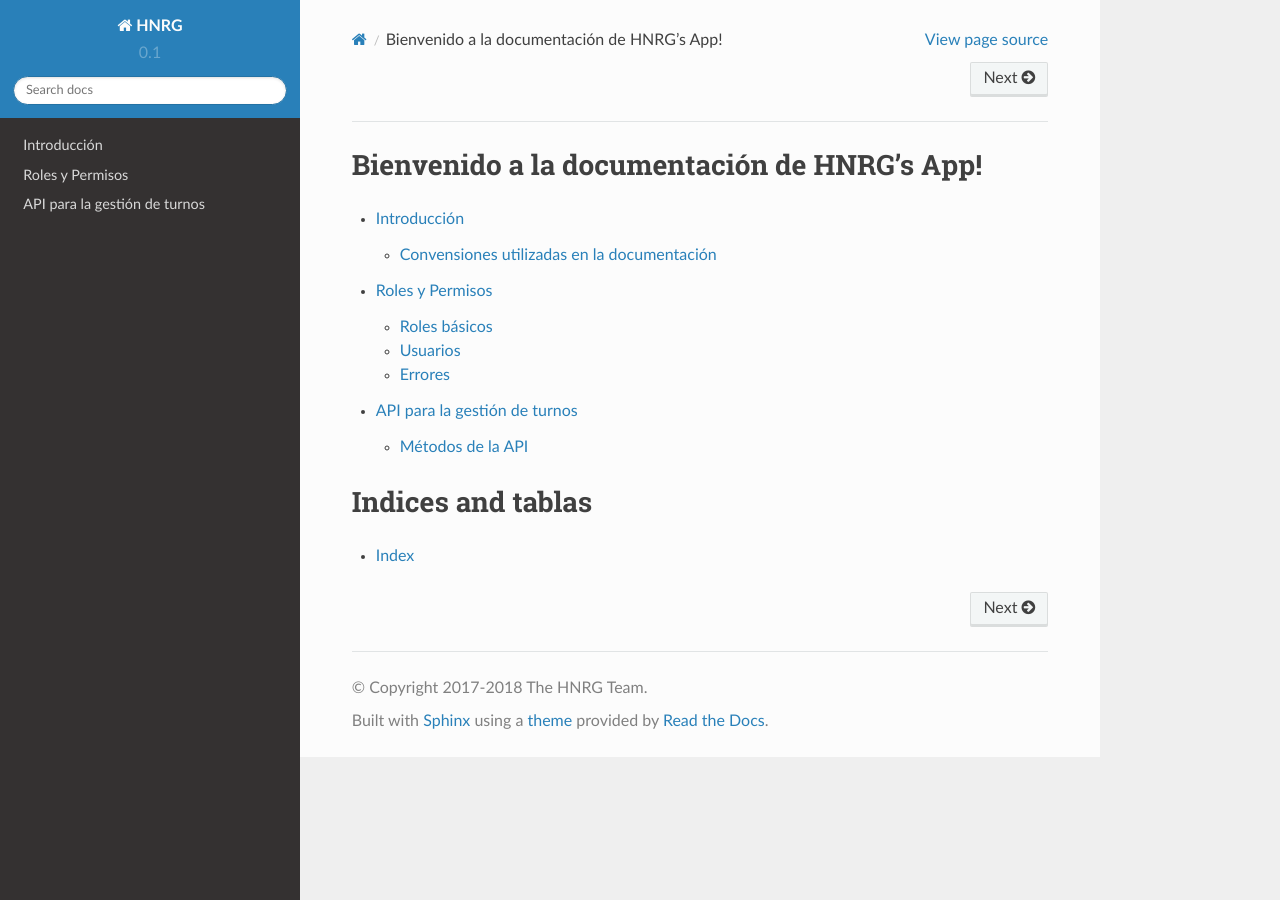
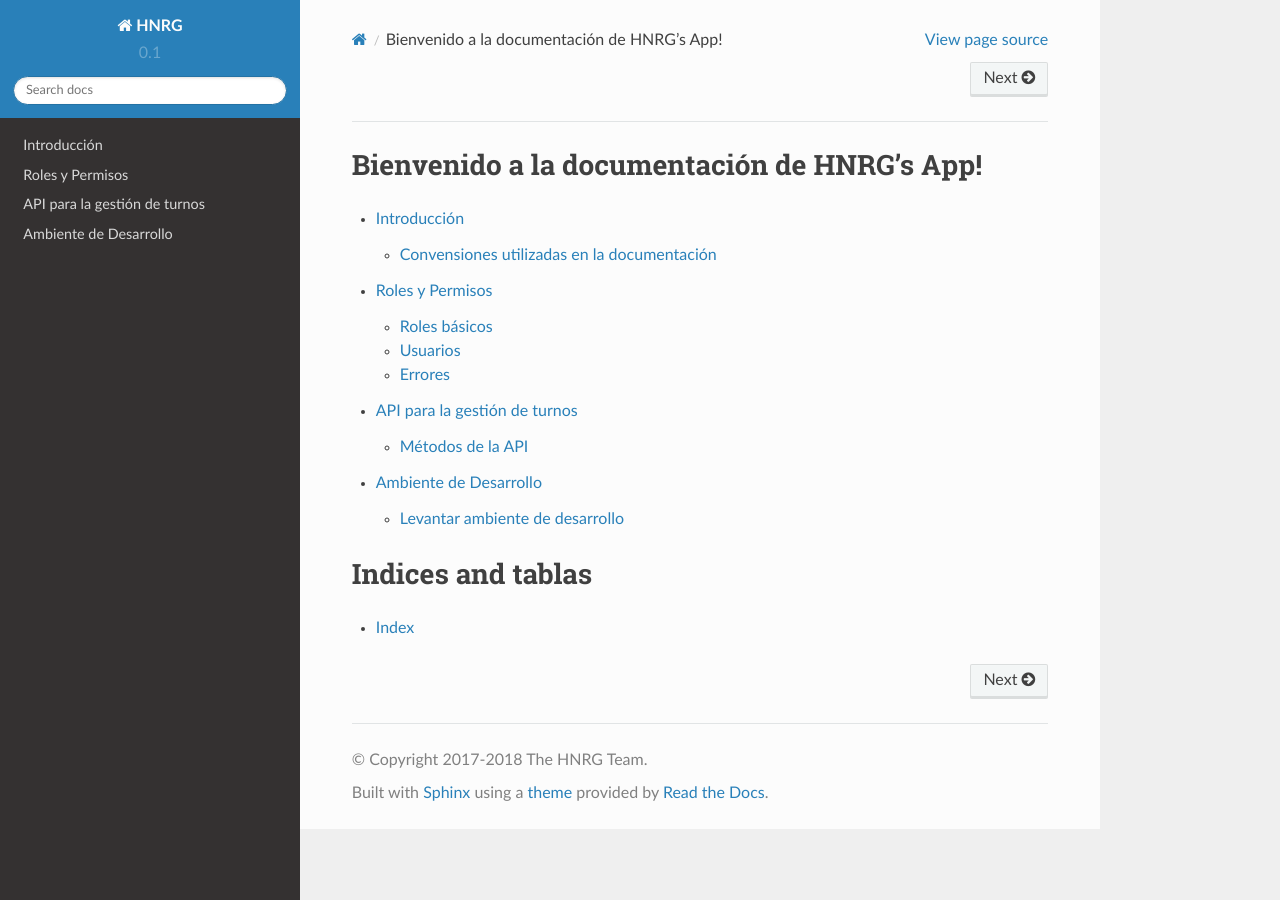
Before and after one commit to hnrg/docs, a Sphinx documentation site: the page built from docs/source/index.rst, in a window 1280 px wide. Built offline with Sphinx 7.4.7 and the Read the Docs theme 2.0.0, drawn with Linux system fonts in a browser that asks for light colours; formulas are drawn with MathJax 3; part of the change alters nothing that is shown.

Commit message:
Updated develop

```diff
--- /dev/null
+++ b/docs/source/develop.rst
@@ -0,0 +1,52 @@
+.. index::
+  ambiente de desarrollo
+
+
+**********************
+Ambiente de Desarrollo
+**********************
+
+Levantar ambiente de desarrollo
+===============================
+
+Para levantar el ambiente de desarrollo completamente local, hace falta contar
+con un programa extra llamado .. ngrok:`https://ngrok.com/`, o algún programa
+similar para completar el funcionamiento del bot de telegram.
+
+En primera instancia es necesario compilar los js, utilizando :code:`npm` o :code:`yarn`.
+
+.. code-block:: bash
+
+    # con yarn
+    $ yarn build:dev
+    # o con npm
+    $ npm run build:dev
+
+Luego es necesario abrir un túnel al localhost para que el webhook del bot de
+telegram se pueda comunicar con nuestra app localmente, para esto corremos el
+siguiente comando:
+
+.. code-block:: bash
+
+    $ ngrok http localhost:8000
+
+En este caso se utilizó el puerto utilizado por la app, tener en cuenta
+cambiarlo en el comando si se utiliza otro.
+
+Luego es necesario definir la variable :code:`URL_BASE` en la **misma** terminal que se
+va a correr el servidor localmente, con la url asignada por ngrok, de la siguiente manera:
+
+.. code-block:: bash
+
+    $ export URL_BASE=<url https de ngrok>
+
+Tener en cuenta que se debe utilizar la versión **https** provista por ngrok.
+
+Luego solo hace falta correr el docker-compose de la siguiente manera:
+
+.. code-block:: bash
+
+    $ docker-compose -f docker/docker-compose-development.yml up --build
+
+Con esto se debería contar con todo el ambiente levantado, listo para atender
+consultas en el bot de telegram.
--- a/docs/source/index.rst
+++ b/docs/source/index.rst
@@ -12,6 +12,7 @@ Bienvenido a la documentación de HNRG's App!
    intro.rst
    roles.rst
    turnos.rst
+   develop.rst
 
 Indices and tablas
 ==================
```
